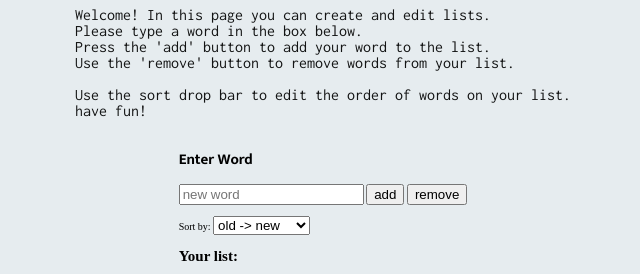
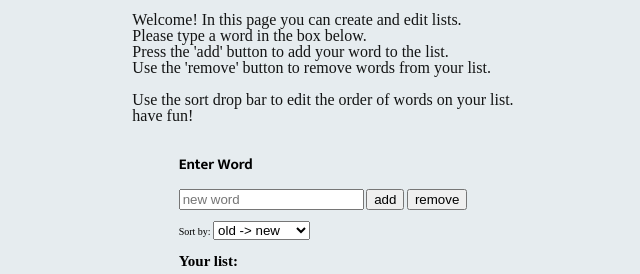
Before and after one commit to lab-antwerp-1/aviv-soc-wordlist, a website with bundled scripts: page index.html in a window 1280 px wide. Shown: the part 89-363 px from the top of the page, without its empty margins (317-957 px from the left). Built offline with nearby package versions, Linux system fonts and the light colour scheme.

Commit message:
spacing css

```diff
--- a/client/styles/index.css
+++ b/client/styles/index.css
@@ -32,27 +32,21 @@ html {
 
 /* intro section */
 
-.intro {
-  font-family: var(--paragraph-font);
-  color: var(--grey-dark);
-}
-.intro:hover {
-  font-family: var(--paragraph-font);
-  color: var(--warning);
-}
-
 .page {
   display: flex;
   flex-direction: column;
   align-items: center;
 }
+
 .intro {
   color: var(--grey-dark);
 }
+
 .intro h1 {
   font-size: 400%;
   text-align: center;
 }
+
 .intro p {
   font-size: 160%;
   line-height: 1.6rem;
@@ -65,9 +59,11 @@ html {
 .input {
   margin: 2rem;
 }
+
 .input h2 {
   text-align: center;
 }
+
 .input__head {
   font-family: var(--header-font);
 }
```
